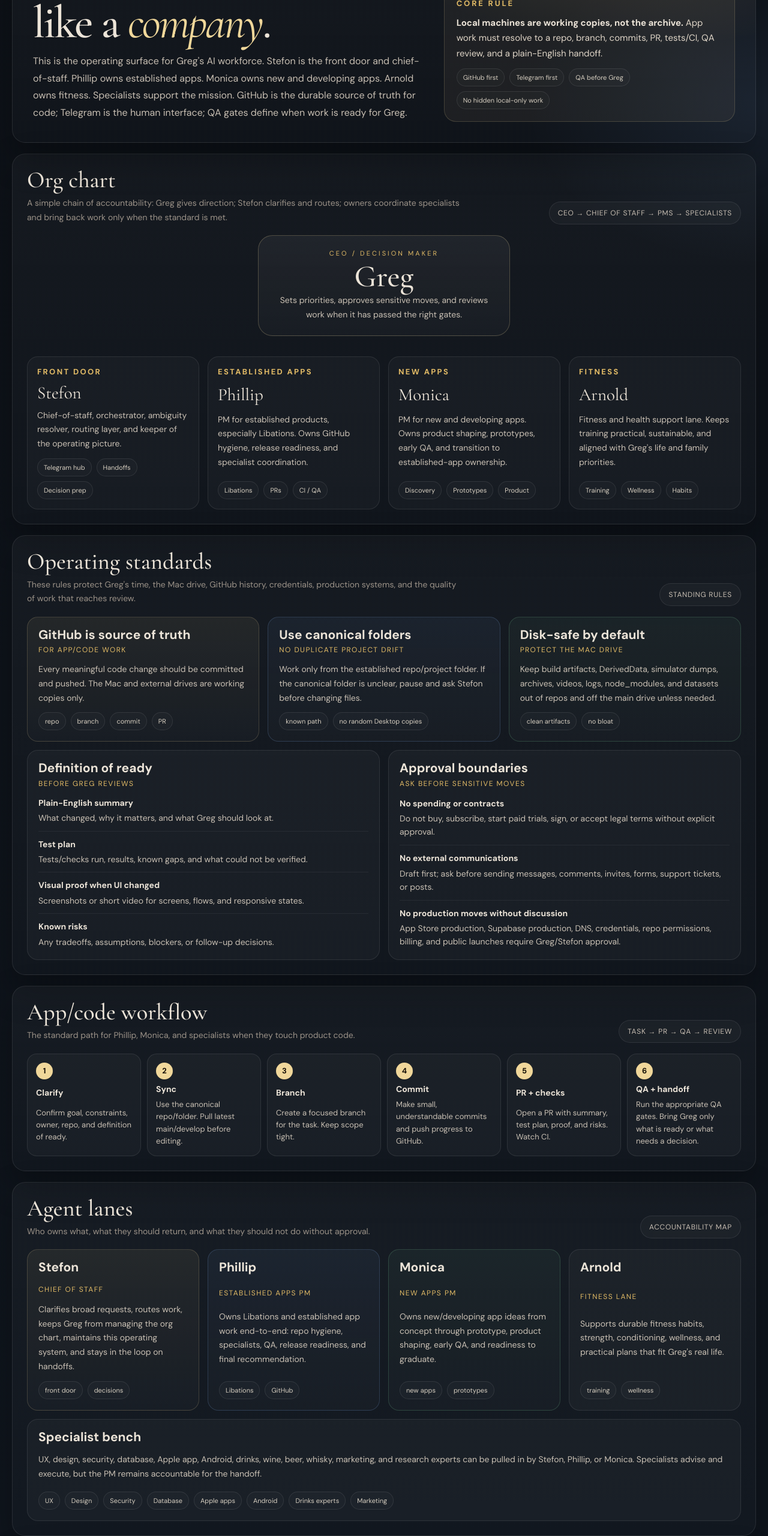
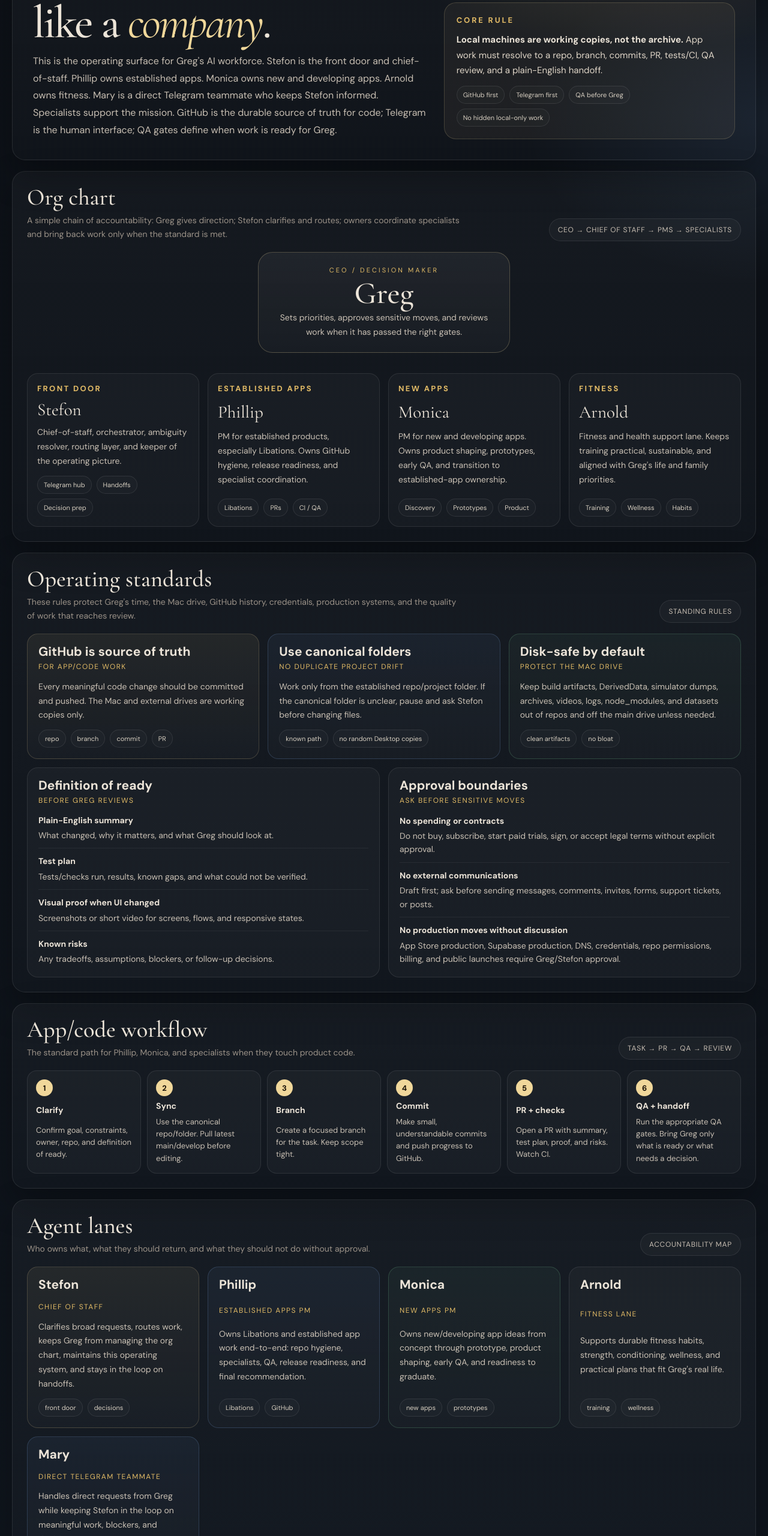
Before and after one commit to seahawksknicks/therainyday-website, a website: page agents/index.html in a window 1280 px wide. Shown: the part 240-2800 px from the top of the page at 60% size. Drawn offline with nearby package versions, Linux system fonts and the light colour scheme.

Commit message:
chore: add Mary to agent roster

```diff
--- a/agents/index.html
+++ b/agents/index.html
@@ -517,7 +517,7 @@
         <div>
           <div class="eyebrow">Rainy Day Agent Operating System</div>
           <h2 class="hero-title">Run the work like a <em>company</em>.</h2>
-          <p class="hero-copy">This is the operating surface for Greg's AI workforce. Stefon is the front door and chief-of-staff. Phillip owns established apps. Monica owns new and developing apps. Arnold owns fitness. Specialists support the mission. GitHub is the durable source of truth for code; Telegram is the human interface; QA gates define when work is ready for Greg.</p>
+          <p class="hero-copy">This is the operating surface for Greg's AI workforce. Stefon is the front door and chief-of-staff. Phillip owns established apps. Monica owns new and developing apps. Arnold owns fitness. Mary is a direct Telegram teammate who keeps Stefon informed. Specialists support the mission. GitHub is the durable source of truth for code; Telegram is the human interface; QA gates define when work is ready for Greg.</p>
         </div>
         <aside class="principle-box">
           <h2>Core rule</h2>
@@ -672,6 +672,12 @@
             <p>Supports durable fitness habits, strength, conditioning, wellness, and practical plans that fit Greg's real life.</p>
             <div class="tags"><span class="tag">training</span><span class="tag">wellness</span></div>
           </article>
+          <article class="card slim blue">
+            <h3 class="name">Mary</h3>
+            <div class="role">direct Telegram teammate</div>
+            <p>Handles direct requests from Greg while keeping Stefon in the loop on meaningful work, blockers, and decisions.</p>
+            <div class="tags"><span class="tag">Telegram</span><span class="tag">handoffs</span></div>
+          </article>
           <article class="card full">
             <h3 class="name">Specialist bench</h3>
             <p>UX, design, security, database, Apple app, Android, drinks, wine, beer, whisky, marketing, and research experts can be pulled in by Stefon, Phillip, or Monica. Specialists advise and execute, but the PM remains accountable for the handoff.</p>
```
